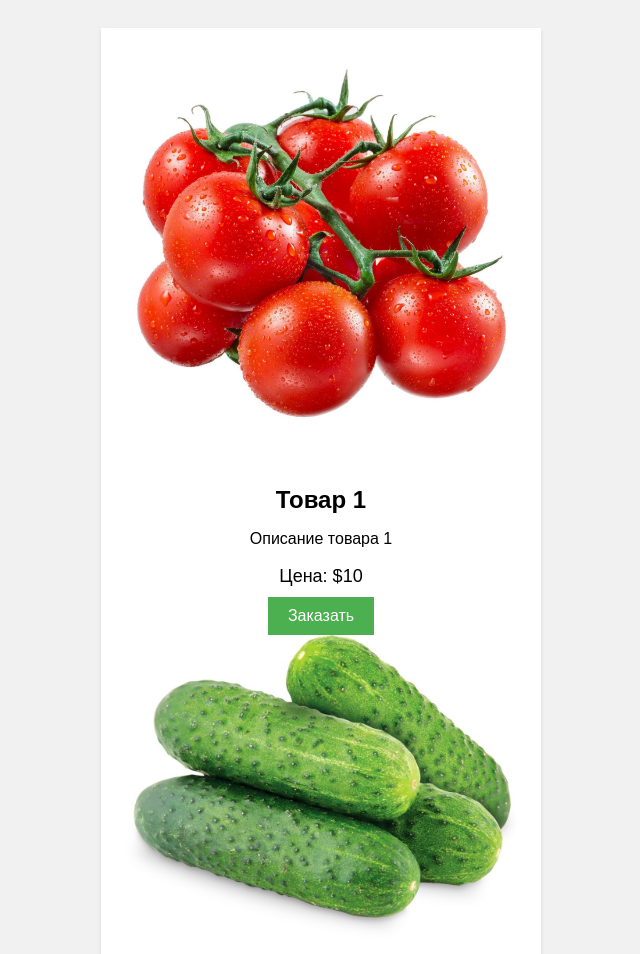
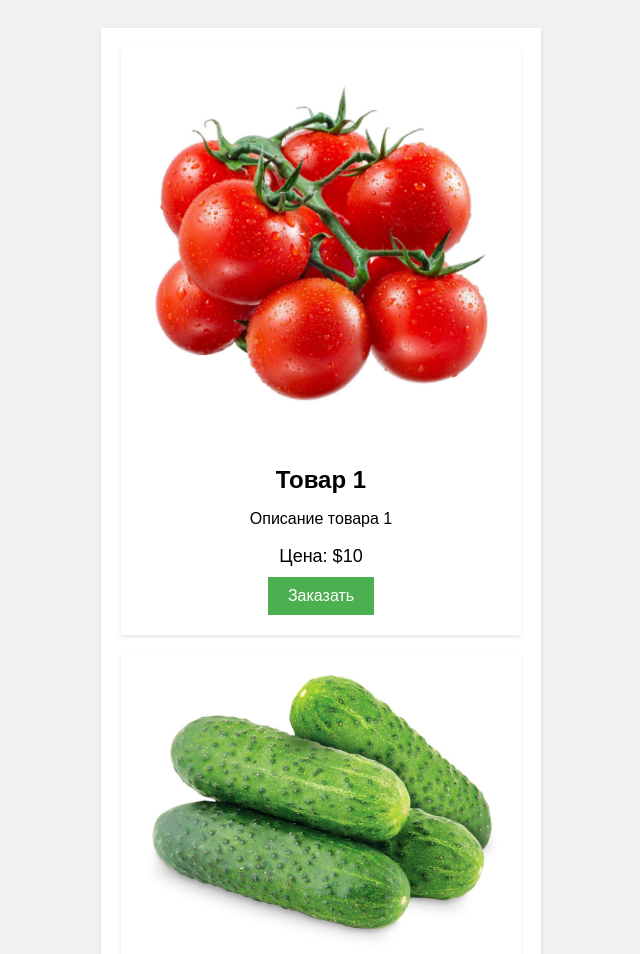
Before and after one commit to schmyga/rusmag, a plain HTML site: page index.html in a window 1280 px wide. Shown: the top 954 px of the page, without its empty margins (319-959 px from the left). Drawn offline with Linux system fonts and the light colour scheme.

Commit message:
Update style.css

```diff
--- a/style.css
+++ b/style.css
@@ -41,3 +41,39 @@ body {
   border: none;
   cursor: pointer;
 }
+.product-card {
+  background-color: #fff;
+  padding: 20px;
+  text-align: center;
+  box-shadow: 0 2px 4px rgba(0, 0, 0, 0.1);
+  margin-bottom: 20px;
+}
+
+.product-image {
+  width: 100%;
+  height: auto;
+  margin-bottom: 10px;
+}
+
+.product-name {
+  font-size: 24px;
+  margin-bottom: 5px;
+}
+
+.product-description {
+  margin-bottom: 10px;
+}
+
+.product-price {
+  font-size: 18px;
+  margin-bottom: 10px;
+}
+
+.order-button {
+  padding: 10px 20px;
+  font-size: 16px;
+  background-color: #4caf50;
+  color: #fff;
+  border: none;
+  cursor: pointer;
+}
```
